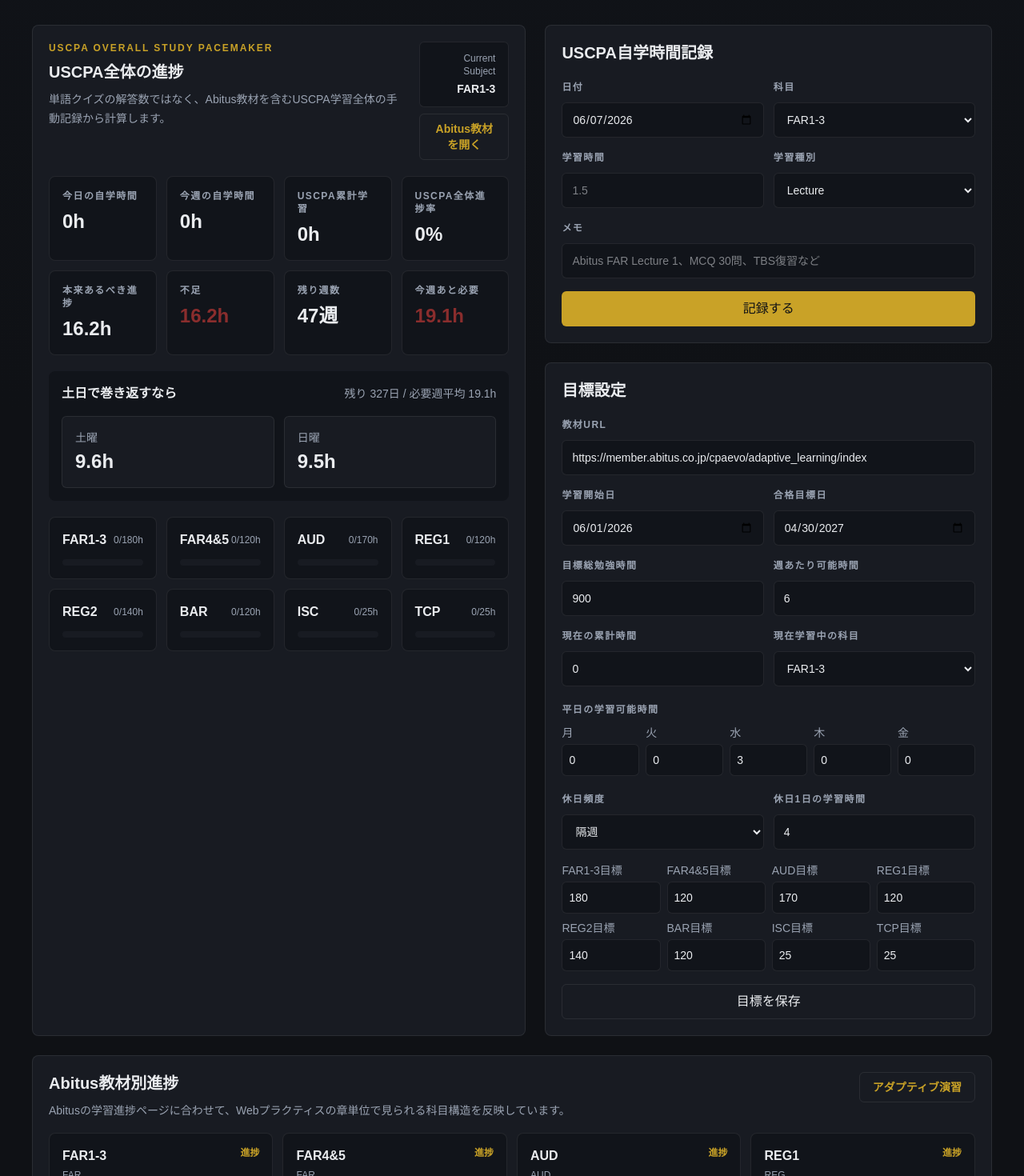
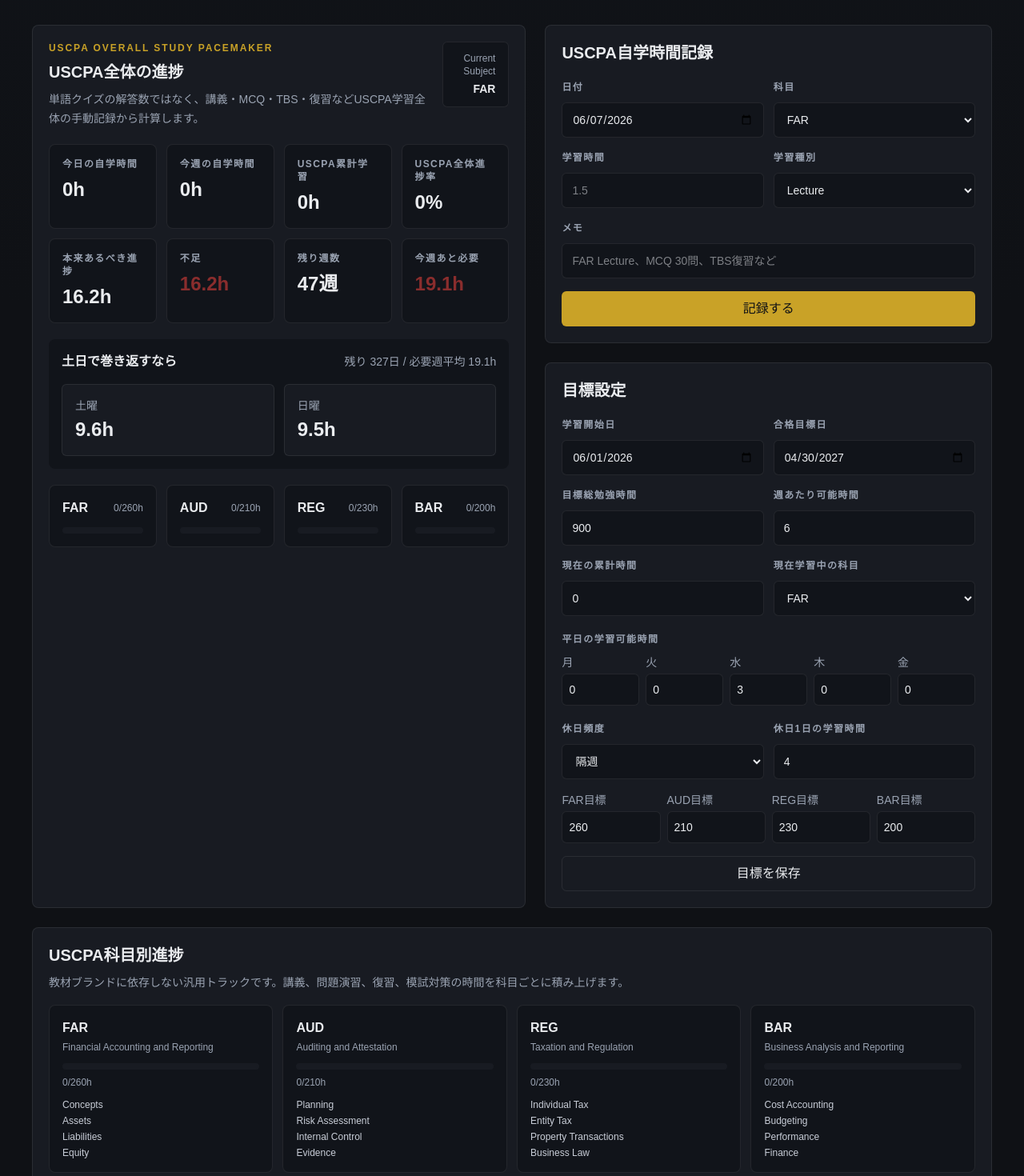
Before and after one commit to yuumaokamori015710-droid/uscpa-vocab-quiz, a Next.js app: page / in a window 1280 px wide. Shown: the part 540-2010 px from the top of the page at 80% size. Built offline with nearby package versions, Linux system fonts and the light colour scheme.

Commit message:
Remove vendor-specific study content

```diff
--- a/src/components/StudyDashboard.tsx
+++ b/src/components/StudyDashboard.tsx
@@ -2,13 +2,12 @@
 
 import { useMemo, useState } from "react";
 import type { FormEvent, InputHTMLAttributes, ReactNode, SelectHTMLAttributes } from "react";
-import { abitusCourses } from "@/data/abitusCourses";
+import { studyTracks } from "@/data/studyTracks";
 import { useLearningStore } from "@/store/useLearningStore";
 import type { CpaStudySubject, StudyGoal, StudyType } from "@/types";
 
-const subjects: CpaStudySubject[] = abitusCourses.map((course) => course.id);
+const subjects: CpaStudySubject[] = studyTracks.map((track) => track.id);
 const studyTypes: StudyType[] = ["Lecture", "MCQ", "TBS", "Review", "Vocabulary", "Other"];
-const defaultMaterialUrl = "https://member.abitus.co.jp/cpaevo/adaptive_learning/index";
 const weekdayKeys = ["monday", "tuesday", "wednesday", "thursday", "friday"] as const;
 const weekdayLabels: Record<(typeof weekdayKeys)[number], string> = {
   monday: "月",
@@ -63,14 +62,10 @@
         return acc;
       },
       {
-        "FAR1-3": 0,
-        "FAR4&5": 0,
+        FAR: 0,
         AUD: 0,
-        REG1: 0,
-        REG2: 0,
-        BAR: 0,
-        ISC: 0,
-        TCP: 0
+        REG: 0,
+        BAR: 0
       }
     );
   }, [studyLogs]);
@@ -85,7 +80,7 @@
     const formData = new FormData(event.currentTarget);
     addStudyLog({
       date: String(formData.get("date") || todayKey()),
-      subject: String(formData.get("subject") || "FAR1-3") as CpaStudySubject,
+      subject: String(formData.get("subject") || "FAR") as CpaStudySubject,
       hours: numberValue(formData.get("hours")),
       studyType: String(formData.get("studyType") || "Lecture") as StudyType,
       memo: String(formData.get("memo") || "")
@@ -101,7 +96,7 @@
             <p className="text-xs font-semibold uppercase tracking-[0.16em] text-[var(--accent)]">USCPA Overall Study Pacemaker</p>
             <h2 className="mt-2 text-xl font-semibold text-[var(--text)]">USCPA全体の進捗</h2>
             <p className="mt-2 text-sm leading-6 text-[var(--muted)]">
-              単語クイズの解答数ではなく、Abitus教材を含むUSCPA学習全体の手動記録から計算します。
+              単語クイズの解答数ではなく、講義・MCQ・TBS・復習などUSCPA学習全体の手動記録から計算します。
             </p>
           </div>
           <div className="grid gap-2 text-right">
@@ -109,14 +104,6 @@
               <p className="text-xs text-[var(--muted)]">Current Subject</p>
               <p className="mt-1 text-sm font-semibold text-[var(--text)]">{studyGoal.currentSubject}</p>
             </div>
-            <a
-              href={studyGoal.materialUrl || defaultMaterialUrl}
-              target="_blank"
-              rel="noreferrer"
-              className="rounded-md border border-[var(--border)] px-4 py-2 text-center text-sm font-semibold text-[var(--accent)] hover:bg-[var(--hover)]"
-            >
-              Abitus教材を開く
-            </a>
           </div>
         </div>
 
@@ -198,7 +185,7 @@
             </div>
             <div className="sm:col-span-2">
               <FieldLabel>メモ</FieldLabel>
-              <TextInput name="memo" placeholder="Abitus FAR Lecture 1、MCQ 30問、TBS復習など" />
+              <TextInput name="memo" placeholder="FAR Lecture、MCQ 30問、TBS復習など" />
             </div>
           </div>
           <button className="mt-4 h-11 w-full rounded-md bg-[var(--accent)] text-sm font-semibold text-[var(--background)]">
@@ -209,10 +196,6 @@
         <form onSubmit={handleGoalSubmit} className="rounded-lg border border-[var(--border)] bg-[var(--card)] p-5">
           <h2 className="text-xl font-semibold text-[var(--text)]">目標設定</h2>
           <div className="mt-4 grid gap-3 sm:grid-cols-2">
-            <div className="sm:col-span-2">
-              <FieldLabel>教材URL</FieldLabel>
-              <TextInput value={goalDraft.materialUrl} onChange={(event) => setGoalDraft({ ...goalDraft, materialUrl: event.target.value })} />
-            </div>
             <div>
               <FieldLabel>学習開始日</FieldLabel>
               <TextInput type="date" value={goalDraft.startDate} onChange={(event) => setGoalDraft({ ...goalDraft, startDate: event.target.value })} />
@@ -325,45 +308,34 @@
       <div className="xl:col-span-2 rounded-lg border border-[var(--border)] bg-[var(--card)] p-5">
         <div className="flex flex-col gap-3 sm:flex-row sm:items-start sm:justify-between">
           <div>
-            <h2 className="text-xl font-semibold text-[var(--text)]">Abitus教材別進捗</h2>
+            <h2 className="text-xl font-semibold text-[var(--text)]">USCPA科目別進捗</h2>
             <p className="mt-2 text-sm leading-6 text-[var(--muted)]">
-              Abitusの学習進捗ページに合わせて、Webプラクティスの章単位で見られる科目構造を反映しています。
+              教材ブランドに依存しない汎用トラックです。講義、問題演習、復習、模試対策の時間を科目ごとに積み上げます。
             </p>
           </div>
-          <a
-            href="https://member.abitus.co.jp/cpaevo/adaptive_learning"
-            target="_blank"
-            rel="noreferrer"
-            className="rounded-md border border-[var(--border)] px-4 py-2 text-center text-sm font-semibold text-[var(--accent)] hover:bg-[var(--hover)]"
-          >
-            アダプティブ演習
-          </a>
         </div>
         <div className="mt-4 grid gap-3 md:grid-cols-2 xl:grid-cols-4">
-          {abitusCourses.map((course) => {
-            const target = studyGoal.subjectTargetHours[course.id] ?? 0;
-            const studied = subjectStudiedHours[course.id] ?? 0;
+          {studyTracks.map((track) => {
+            const target = studyGoal.subjectTargetHours[track.id] ?? 0;
+            const studied = subjectStudiedHours[track.id] ?? 0;
             const rate = target === 0 ? 0 : Math.min(100, roundHours((studied / target) * 100));
 
             return (
-              <div key={course.id} className="rounded-lg border border-[var(--border)] bg-[var(--surface)] p-4">
+              <div key={track.id} className="rounded-lg border border-[var(--border)] bg-[var(--surface)] p-4">
                 <div className="flex items-start justify-between gap-3">
                   <div>
-                    <p className="font-semibold text-[var(--text)]">{course.label}</p>
-                    <p className="mt-1 text-xs text-[var(--muted)]">{course.coreExamArea}</p>
+                    <p className="font-semibold text-[var(--text)]">{track.label}</p>
+                    <p className="mt-1 text-xs text-[var(--muted)]">{track.description}</p>
                   </div>
-                  <a href={course.progressUrl} target="_blank" rel="noreferrer" className="text-xs font-semibold text-[var(--accent)]">
-                    進捗
-                  </a>
                 </div>
                 <div className="mt-3 h-2 overflow-hidden rounded-full bg-[var(--card)]">
                   <div className="h-full bg-[var(--accent)]" style={{ width: `${rate}%` }} />
                 </div>
                 <p className="mt-2 text-xs text-[var(--muted)]">{studied}/{target}h</p>
                 <ul className="mt-3 space-y-1">
-                  {course.chapters.slice(0, 3).map((chapter) => (
-                    <li key={chapter} className="truncate text-xs text-[var(--subtle)]" title={chapter}>
-                      {chapter}
+                  {track.units.slice(0, 4).map((unit) => (
+                    <li key={unit} className="truncate text-xs text-[var(--subtle)]" title={unit}>
+                      {unit}
                     </li>
                   ))}
                 </ul>
--- a/src/data/abitusCourses.ts
+++ /dev/null
@@ -1,134 +0,0 @@
-import type { AbitusCourse } from "@/types";
-
-const progressBaseUrl = "https://mypage.abitus.co.jp/mypage/user/ProgressList.do";
-
-export const abitusCourses: AbitusCourse[] = [
-  {
-    id: "FAR1-3",
-    label: "FAR1-3",
-    coreExamArea: "FAR",
-    progressUrl: progressBaseUrl,
-    chapters: [
-      "Chapter1 Basic Concepts of Financial Accounting and Financial Statements",
-      "Chapter2 Presentation and Disclosure of Financial Statements and Concepts of Recognition and Measurement",
-      "Chapter3 Current Assets (Cash, Accounts Receivable, Inventory)",
-      "Chapter4 Current Liabilities and Contingencies",
-      "Chapter5 Property, Plant, and Equipment",
-      "Chapter6 Intangible Assets",
-      "Chapter7 Time Value of Money",
-      "Chapter8 Bonds"
-    ]
-  },
-  {
-    id: "FAR4&5",
-    label: "FAR4&5",
-    coreExamArea: "FAR",
-    progressUrl: `${progressBaseUrl}?mode=search&selectedSubjectId=154`,
-    chapters: [
-      "Chapter13 Investments",
-      "Chapter14 Preparation of Consolidated Financial Statements and Adjustments Subsequent to Combination",
-      "Chapter15 Deferred Taxes",
-      "Chapter16 Statement of Cash Flows",
-      "Chapter17 Accounting Changes and Error Corrections",
-      "Chapter18 Miscellaneous Topics",
-      "Chapter19 Financial Statement Ratios and Performance Metrics",
-      "Chapter20 Nongovernmental Not-for-profit Organizations"
-    ]
-  },
-  {
-    id: "AUD",
-    label: "AUD",
-    coreExamArea: "AUD",
-    progressUrl: `${progressBaseUrl}?mode=search&selectedSubjectId=155`,
-    chapters: [
-      "Chapter1 Overview of Financial Statements Audits",
-      "Chapter2 Important Concepts in Financial Statements Audits",
-      "Chapter3 Audit Reporting: Part I",
-      "Chapter4 Audit Reporting: Part II",
-      "Chapter5 Engagement Planning",
-      "Chapter6 Internal Control: Part I",
-      "Chapter7 Internal Control: Part II",
-      "Chapter8 Substantive Tests: Part I"
-    ]
-  },
-  {
-    id: "REG1",
-    label: "REG1",
-    coreExamArea: "REG",
-    progressUrl: `${progressBaseUrl}?mode=search&selectedSubjectId=156`,
-    chapters: [
-      "Chapter2 Contracts",
-      "Chapter3 Sales",
-      "Chapter4 Agency",
-      "Chapter5 Real Property",
-      "Chapter6 Suretyship",
-      "Chapter7 Secured Transaction",
-      "Chapter8 Bankruptcy",
-      "Chapter9 Business Structure"
-    ]
-  },
-  {
-    id: "REG2",
-    label: "REG2",
-    coreExamArea: "REG",
-    progressUrl: `${progressBaseUrl}?mode=search&selectedSubjectId=157`,
-    chapters: [
-      "Chapter1 Introduction",
-      "Chapter2 Individual Part 1",
-      "Chapter3 Individual Part 2",
-      "Chapter4 Individual Part 3",
-      "Chapter5 Individual Part 4",
-      "Chapter6 Transaction in Property",
-      "Chapter7 Partnership Part 1",
-      "Chapter8 Partnership Part 2"
-    ]
-  },
-  {
-    id: "BAR",
-    label: "BAR",
-    coreExamArea: "BAR",
-    progressUrl: `${progressBaseUrl}?mode=search&selectedSubjectId=158`,
-    chapters: [
-      "Chapter1 Cost Accounting Fundamentals",
-      "Chapter2 Product Costing",
-      "Chapter3 Cost Information for Decision",
-      "Chapter4 Planning, Budgeting, and Control",
-      "Chapter5 Performance Measurement",
-      "Chapter6 Introduction to Finance",
-      "Chapter7 Working Capital Management",
-      "Chapter8 Investment Decisions"
-    ]
-  },
-  {
-    id: "ISC",
-    label: "ISC",
-    coreExamArea: "ISC",
-    progressUrl: `${progressBaseUrl}?mode=search&selectedSubjectId=159`,
-    chapters: [
-      "Chapter1 Information Systems",
-      "Chapter2 IT Governance",
-      "Chapter3 Roles and Responsibilities of the Information Systems Department",
-      "Chapter4 Internal Control",
-      "Chapter5 Risk Management",
-      "Chapter6 Business Continuity Plan",
-      "Chapter7 Disaster Recovery Plan",
-      "Chapter8 Information Security Legislation and Frameworks"
-    ]
-  },
-  {
-    id: "TCP",
-    label: "TCP",
-    coreExamArea: "TCP",
-    progressUrl: `${progressBaseUrl}?mode=search&selectedSubjectId=160`,
-    chapters: [
-      "Chapter1 Individual Part 1 Gross Income and Deductions",
-      "Chapter2 Individual Part 2 Loss Limitations",
-      "Chapter3 Individual Part 3 Gift and Estate Taxation",
-      "Chapter4 Individual Part 4 Financial Planning",
-      "Chapter5 Partnership",
-      "Chapter6 C Corporation",
-      "Chapter7 S Corporation",
-      "Chapter8 Entity Formation and Liquidation"
-    ]
-  }
-];
--- /dev/null
+++ b/src/data/studyTracks.ts
@@ -0,0 +1,28 @@
+import type { StudyTrack } from "@/types";
+
+export const studyTracks: StudyTrack[] = [
+  {
+    id: "FAR",
+    label: "FAR",
+    description: "Financial Accounting and Reporting",
+    units: ["Concepts", "Assets", "Liabilities", "Equity", "Revenue", "Leases", "Consolidation", "Cash Flows"]
+  },
+  {
+    id: "AUD",
+    label: "AUD",
+    description: "Auditing and Attestation",
+    units: ["Planning", "Risk Assessment", "Internal Control", "Evidence", "Sampling", "Reporting", "Reviews", "Ethics"]
+  },
+  {
+    id: "REG",
+    label: "REG",
+    description: "Taxation and Regulation",
+    units: ["Individual Tax", "Entity Tax", "Property Transactions", "Business Law", "Contracts", "Agency", "Secured Transactions", "Bankruptcy"]
+  },
+  {
+    id: "BAR",
+    label: "BAR",
+    description: "Business Analysis and Reporting",
+    units: ["Cost Accounting", "Budgeting", "Performance", "Finance", "Working Capital", "NPV", "Risk Management", "Data Analytics"]
+  }
+];
--- a/src/store/useLearningStore.ts
+++ b/src/store/useLearningStore.ts
@@ -55,19 +55,14 @@
 const roundHours = (value: number) => Math.round(value * 10) / 10;
 
 const defaultStudyGoal: StudyGoal = {
-  materialUrl: "https://member.abitus.co.jp/cpaevo/adaptive_learning/index",
   startDate: "2026-06-01",
   targetDate: "2027-04-30",
   targetTotalHours: 900,
   subjectTargetHours: {
-    "FAR1-3": 180,
-    "FAR4&5": 120,
-    AUD: 170,
-    REG1: 120,
-    REG2: 140,
-    BAR: 120,
-    ISC: 25,
-    TCP: 25
+    FAR: 260,
+    AUD: 210,
+    REG: 230,
+    BAR: 200
   },
   weeklyAvailableHours: 6,
   weekdayPlan: {
@@ -79,23 +74,12 @@
     hoursPerDay: 4
   },
   currentCumulativeHours: 0,
-  currentSubject: "FAR1-3",
-  unpassedSubjects: ["FAR1-3", "FAR4&5", "AUD", "REG1", "REG2", "BAR", "ISC", "TCP"]
+  currentSubject: "FAR",
+  unpassedSubjects: ["FAR", "AUD", "REG", "BAR"]
 };
 
 const normalizeStudySubject = (value: unknown): StudyGoal["currentSubject"] => {
-  if (value === "FAR") return "FAR1-3";
-  if (value === "REG") return "REG1";
-  if (
-    value === "FAR1-3" ||
-    value === "FAR4&5" ||
-    value === "AUD" ||
-    value === "REG1" ||
-    value === "REG2" ||
-    value === "BAR" ||
-    value === "ISC" ||
-    value === "TCP"
-  ) {
+  if (value === "FAR" || value === "AUD" || value === "REG" || value === "BAR") {
     return value;
   }
   return defaultStudyGoal.currentSubject;
@@ -274,14 +258,10 @@
           ...persistedGoal?.subjectTargetHours
         };
 
-        if ("FAR" in subjectTargetHours) {
-          subjectTargetHours["FAR1-3"] = subjectTargetHours["FAR1-3"] || Number(subjectTargetHours.FAR) || defaultStudyGoal.subjectTargetHours["FAR1-3"];
-          delete subjectTargetHours.FAR;
-        }
-        if ("REG" in subjectTargetHours) {
-          subjectTargetHours.REG1 = subjectTargetHours.REG1 || Number(subjectTargetHours.REG) || defaultStudyGoal.subjectTargetHours.REG1;
-          delete subjectTargetHours.REG;
-        }
+        subjectTargetHours.FAR = Number(subjectTargetHours.FAR) || defaultStudyGoal.subjectTargetHours.FAR;
+        subjectTargetHours.AUD = Number(subjectTargetHours.AUD) || defaultStudyGoal.subjectTargetHours.AUD;
+        subjectTargetHours.REG = Number(subjectTargetHours.REG) || defaultStudyGoal.subjectTargetHours.REG;
+        subjectTargetHours.BAR = Number(subjectTargetHours.BAR) || defaultStudyGoal.subjectTargetHours.BAR;
 
         return {
           ...current,
@@ -289,7 +269,6 @@
           studyGoal: {
             ...defaultStudyGoal,
             ...persistedGoal,
-            materialUrl: persistedGoal?.materialUrl || defaultStudyGoal.materialUrl,
             subjectTargetHours,
             currentSubject: normalizeStudySubject(persistedGoal?.currentSubject),
             unpassedSubjects: persistedGoal?.unpassedSubjects?.map(normalizeStudySubject) || defaultStudyGoal.unpassedSubjects
--- a/src/types/index.ts
+++ b/src/types/index.ts
@@ -1,6 +1,6 @@
 export type Subject = "FAR" | "AUD" | "REG" | "BAR";
 
-export type CpaStudySubject = "FAR1-3" | "FAR4&5" | "AUD" | "REG1" | "REG2" | "BAR" | "ISC" | "TCP";
+export type CpaStudySubject = Subject;
 
 export type WordStatus = "New" | "Learning" | "Mastered";
 
@@ -46,7 +46,6 @@
 };
 
 export type StudyGoal = {
-  materialUrl: string;
   startDate: string;
   targetDate: string;
   targetTotalHours: number;
@@ -88,10 +87,9 @@
   };
 };
 
-export type AbitusCourse = {
+export type StudyTrack = {
   id: CpaStudySubject;
   label: string;
-  coreExamArea: Subject | "ISC" | "TCP";
-  progressUrl: string;
-  chapters: string[];
+  description: string;
+  units: string[];
 };
```
Also changed, not shown: 1 other file (tests, documents, lock files or other folders).
